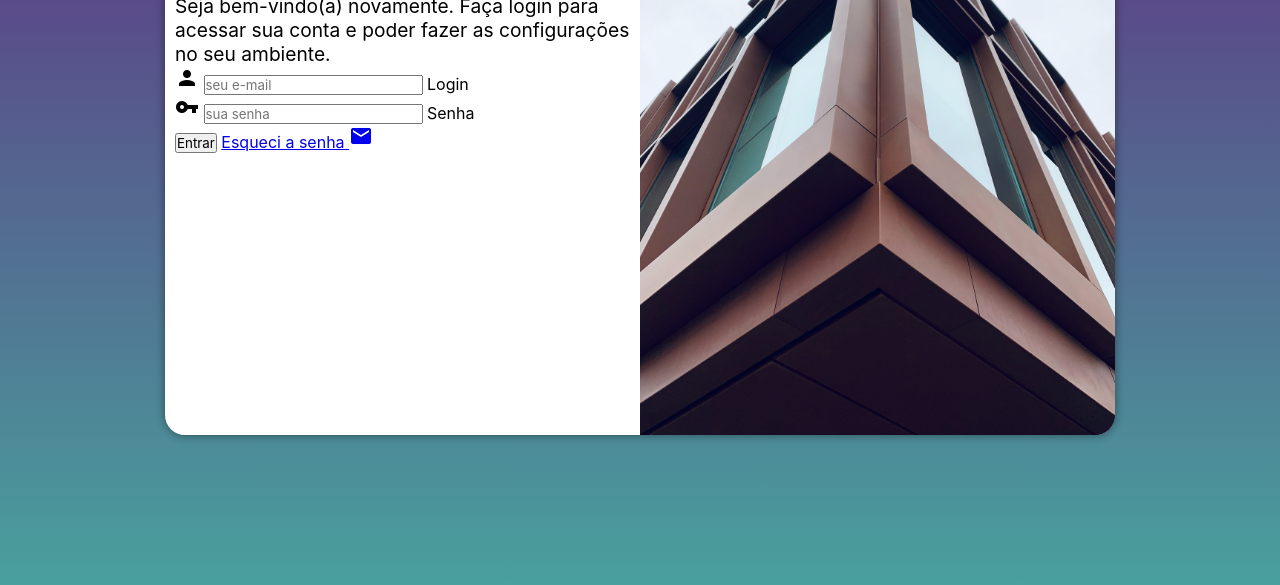
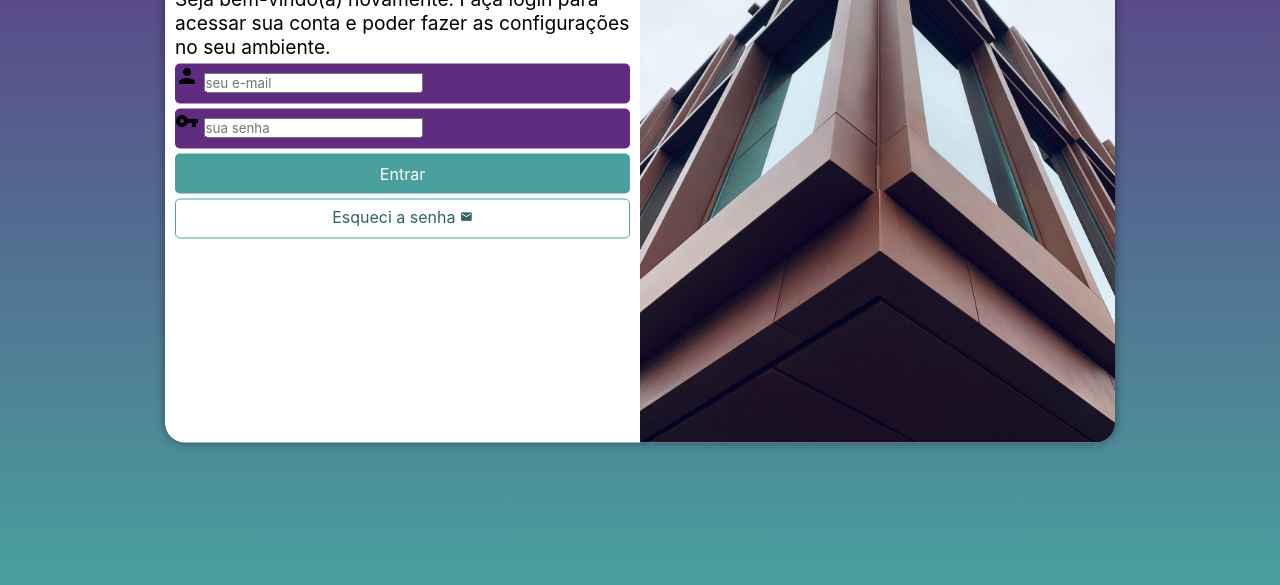
Before and after one commit to RafaelPMauricio/projeto-login, a plain HTML site: page index.html in a window 1280 px wide. Shown: the part 215-800 px from the top of the page. Drawn offline with Linux system fonts and the light colour scheme.

Commit message:
formatação do formulário

```diff
--- a/estilos/style.css
+++ b/estilos/style.css
@@ -34,7 +34,7 @@ section#login {
 
     background-color: white;
     width: 250px;
-    height: 500px;
+    height: 515px;
     border-radius: 20px;
     box-shadow: 0px 0px 10px rgba(0, 0, 0, 0.450);
 
@@ -63,3 +63,55 @@ div#formulario > h1 {
 div#formulario > p {
     font-size: .8em;
 }
+
+form > div.campo {
+    background-color: #5f2c82;
+    display: block;
+    width: 100%;
+    height: 40px;
+    border-radius: 5px;
+    margin: 5px 0;
+}
+
+div.campo > label {
+    display: none;
+}
+
+form > input[type=submit] {
+    display: block;
+    font-size: 1em;
+    width: 100%;
+    height: 40px;
+    background-color: #49a09d;
+    color: white;
+    border: none;
+    border-radius: 5px;
+    cursor: pointer;
+}
+
+form > input[type=submit]:hover {
+    background-color: #2d6462;
+}
+
+form > a.botao {
+    display: block;
+    text-align: center;
+    font-size: 1em;
+    width: 100%;
+    height: 40px;
+    padding-top: 7px;
+    margin-top: 5px;
+    background-color: white;
+    color: #2d6462;
+    border: 1px solid #49a09d;
+    border-radius: 5px;
+    text-decoration: none;
+}
+
+form > a.botao:hover {
+    background-color: #6cd3cf;
+}
+
+form > a.botao > i {
+    font-size: 0.8em;
+}
--- a/index.html
+++ b/index.html
@@ -30,7 +30,7 @@
                         <label for="isenha">Senha</label>
                     </div>
                     <input type="submit" value="Entrar">
-                    <a href="esqueci.html">
+                    <a href="esqueci.html" class="botao">
                         Esqueci a senha <i class="material-icons">mail</i>
                     </a>
                 </form>
```
